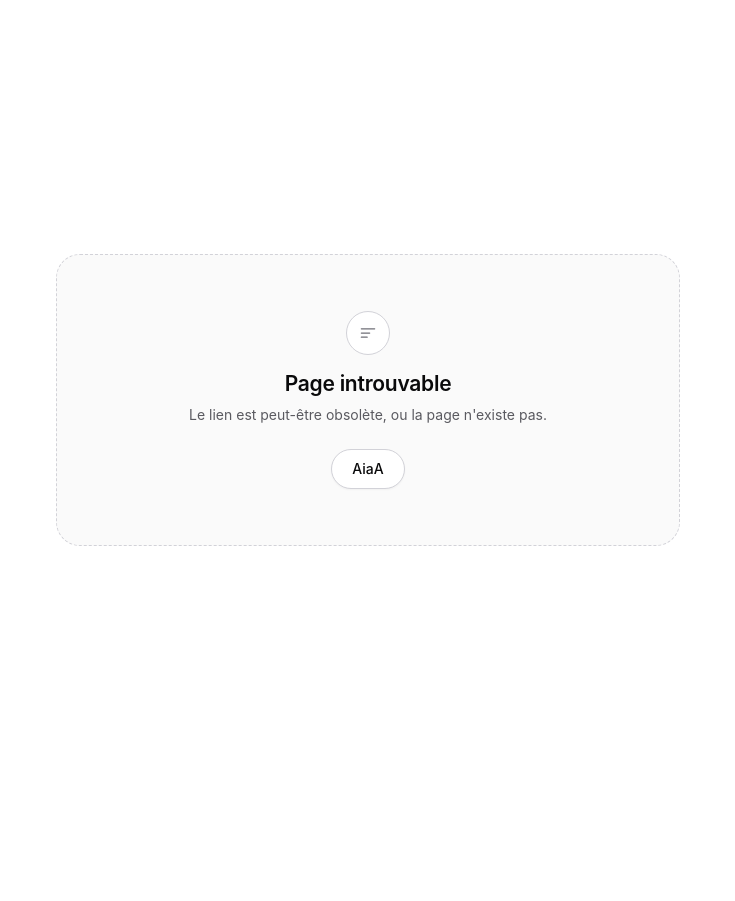
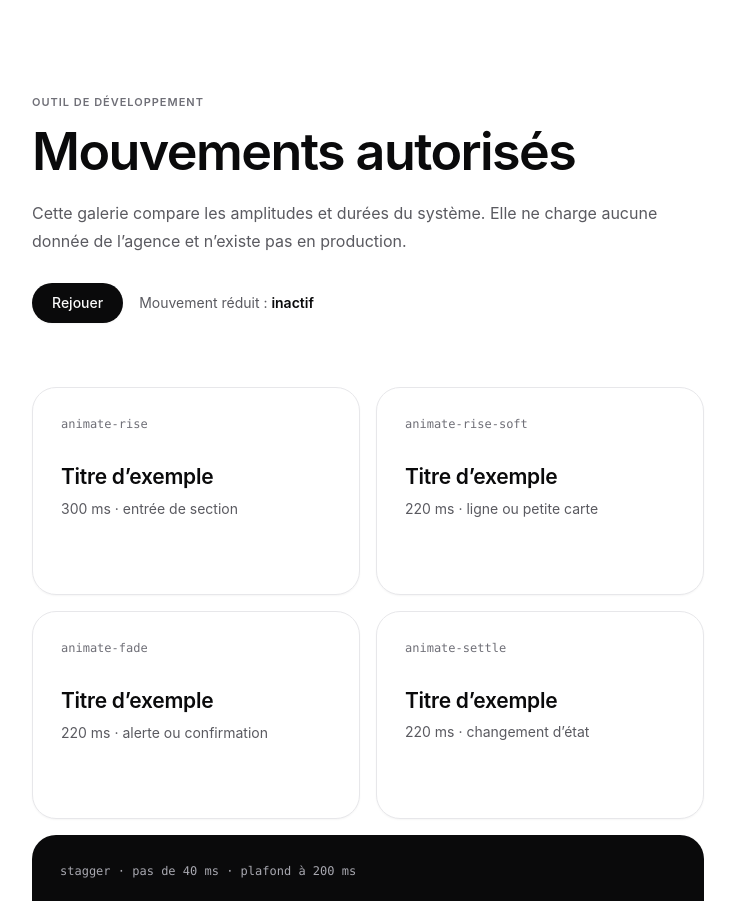
Before and after one commit to admklm-cmd/saas-immo, a Next.js app: page /dev/animations in a window 1280 px wide. Before the commit this address had no page. Shown: the top 901 px of the page, without its empty margins (272-1007 px from the left). Before the commit the page ends 800 px from the top, so only its background shows below. Built offline with nearby package versions, Linux system fonts and the light colour scheme.

Commit message:
feat: add accessible motion foundation

```diff
--- /dev/null
+++ b/app/dev/animations/AnimationGallery.tsx
@@ -0,0 +1,63 @@
+"use client";
+
+import { useEffect, useState } from "react";
+
+import { Button } from "@/components/ui/Button";
+
+const DEMOS = [
+  { name: "rise", detail: "300 ms · entrée de section", className: "animate-rise" },
+  { name: "rise-soft", detail: "220 ms · ligne ou petite carte", className: "animate-rise-soft" },
+  { name: "fade", detail: "220 ms · alerte ou confirmation", className: "animate-fade" },
+  { name: "settle", detail: "220 ms · changement d’état", className: "animate-settle" },
+] as const;
+
+export function AnimationGallery() {
+  const [replay, setReplay] = useState(0);
+  const [reducedMotion, setReducedMotion] = useState(false);
+
+  useEffect(() => {
+    const query = window.matchMedia("(prefers-reduced-motion: reduce)");
+    const update = () => setReducedMotion(query.matches);
+    update();
+    query.addEventListener("change", update);
+    return () => query.removeEventListener("change", update);
+  }, []);
+
+  return (
+    <main className="mx-auto min-h-dvh max-w-6xl px-6 py-16 sm:px-10 lg:py-24">
+      <header className="max-w-3xl">
+        <p className="text-overline font-semibold uppercase text-ink-subtle">Outil de développement</p>
+        <h1 className="mt-4 text-display font-semibold text-balance">Mouvements autorisés</h1>
+        <p className="mt-5 max-w-2xl text-base leading-7 text-ink-muted">
+          Cette galerie compare les amplitudes et durées du système. Elle ne charge aucune donnée de
+          l’agence et n’existe pas en production.
+        </p>
+        <div className="mt-7 flex flex-wrap items-center gap-4">
+          <Button onClick={() => setReplay((value) => value + 1)}>Rejouer</Button>
+          <p className="text-sm text-ink-muted" aria-live="polite">
+            Mouvement réduit : <strong className="font-semibold text-ink">{reducedMotion ? "actif" : "inactif"}</strong>
+          </p>
+        </div>
+      </header>
+
+      <div key={replay} className="mt-16 grid gap-4 md:grid-cols-2">
+        {DEMOS.map((demo) => (
+          <section key={demo.name} className={`${demo.className} min-h-52 rounded-xl border border-line bg-surface p-7 shadow-subtle`}>
+            <p className="font-mono text-xs text-ink-subtle">animate-{demo.name}</p>
+            <h2 className="mt-8 text-heading font-semibold">Titre d’exemple</h2>
+            <p className="mt-2 text-sm text-ink-muted">{demo.detail}</p>
+          </section>
+        ))}
+      </div>
+
+      <section className="mt-4 rounded-xl bg-inverse p-7 text-ink-inverse">
+        <p className="font-mono text-xs text-ink-inverse-muted">stagger · pas de 40 ms · plafond à 200 ms</p>
+        <div key={`stagger-${replay}`} className="stagger mt-6 grid gap-px overflow-hidden rounded-md bg-white/15 sm:grid-cols-3">
+          {["Ligne 1", "Ligne 2", "Ligne 3"].map((label) => (
+            <div key={label} className="bg-inverse-soft px-5 py-7 text-sm font-medium">{label}</div>
+          ))}
+        </div>
+      </section>
+    </main>
+  );
+}
--- /dev/null
+++ b/app/dev/animations/guard.ts
@@ -0,0 +1,3 @@
+export function isAnimationGalleryEnabled(environment = process.env.NODE_ENV): boolean {
+  return environment !== "production";
+}
--- /dev/null
+++ b/app/dev/animations/page.tsx
@@ -0,0 +1,9 @@
+import { notFound } from "next/navigation";
+
+import { AnimationGallery } from "./AnimationGallery";
+import { isAnimationGalleryEnabled } from "./guard";
+
+export default function AnimationsPage() {
+  if (!isAnimationGalleryEnabled()) notFound();
+  return <AnimationGallery />;
+}
--- a/app/globals.css
+++ b/app/globals.css
@@ -74,9 +74,12 @@
   --duration-fast: 150ms;
   --duration-base: 220ms;
   --duration-slow: 300ms;
+  --stagger-step: 40ms;
 
   --animate-rise: rise var(--duration-slow) var(--ease-standard) both;
+  --animate-rise-soft: rise-soft var(--duration-base) var(--ease-standard) both;
   --animate-fade: fade var(--duration-base) var(--ease-standard) both;
+  --animate-settle: settle var(--duration-base) var(--ease-standard) both;
   --animate-shimmer: shimmer 1.4s linear infinite;
   --animate-spin-slow: spin 700ms linear infinite;
 
@@ -97,6 +100,28 @@
     }
     to {
       opacity: 1;
+    }
+  }
+
+  @keyframes rise-soft {
+    from {
+      opacity: 0;
+      transform: translate3d(0, 4px, 0);
+    }
+    to {
+      opacity: 1;
+      transform: none;
+    }
+  }
+
+  @keyframes settle {
+    from {
+      opacity: 0;
+      transform: scale(0.98);
+    }
+    to {
+      opacity: 1;
+      transform: none;
     }
   }
 
@@ -146,6 +171,26 @@
     background-color: color-mix(in srgb, var(--color-inverse) 82%, transparent);
     backdrop-filter: saturate(180%) blur(20px);
   }
+
+  /* Visible by default: without JavaScript, Reveal never hides its content. */
+  .reveal[data-reveal="hidden"] {
+    opacity: 0;
+    transform: translate3d(0, 4px, 0);
+  }
+
+  .reveal[data-reveal="entering"] {
+    animation: var(--animate-rise-soft);
+  }
+
+  .stagger > * {
+    animation: var(--animate-rise-soft);
+  }
+
+  .stagger > :nth-child(2) { animation-delay: calc(var(--stagger-step) * 1); }
+  .stagger > :nth-child(3) { animation-delay: calc(var(--stagger-step) * 2); }
+  .stagger > :nth-child(4) { animation-delay: calc(var(--stagger-step) * 3); }
+  .stagger > :nth-child(5) { animation-delay: calc(var(--stagger-step) * 4); }
+  .stagger > :nth-child(n + 6) { animation-delay: calc(var(--stagger-step) * 5); }
 }
 
 /* Motion is decoration: honour the OS setting (WCAG 2.3.3). */
--- /dev/null
+++ b/components/ui/Reveal.tsx
@@ -0,0 +1,41 @@
+"use client";
+
+import { useLayoutEffect, useRef, useState, type ReactNode } from "react";
+
+type RevealState = "visible" | "hidden" | "entering";
+
+/**
+ * Reveals static server-rendered content once it enters the viewport.
+ * The default is deliberately visible so missing JavaScript never hides content.
+ */
+export function Reveal({ children }: { children: ReactNode }) {
+  const elementRef = useRef<HTMLDivElement>(null);
+  const [state, setState] = useState<RevealState>("visible");
+
+  useLayoutEffect(() => {
+    const reducedMotion = window.matchMedia?.("(prefers-reduced-motion: reduce)").matches;
+    if (reducedMotion || !("IntersectionObserver" in window)) return;
+
+    const element = elementRef.current;
+    if (!element) return;
+
+    setState("hidden");
+    const observer = new IntersectionObserver(
+      (entries) => {
+        if (!entries.some((entry) => entry.isIntersecting)) return;
+        setState("entering");
+        observer.disconnect();
+      },
+      { rootMargin: "0px 0px -8%", threshold: 0.08 },
+    );
+    observer.observe(element);
+
+    return () => observer.disconnect();
+  }, []);
+
+  return (
+    <div ref={elementRef} className="reveal" data-reveal={state}>
+      {children}
+    </div>
+  );
+}
```
Also changed, not shown: 4 other files (tests, documents, lock files or other folders).
